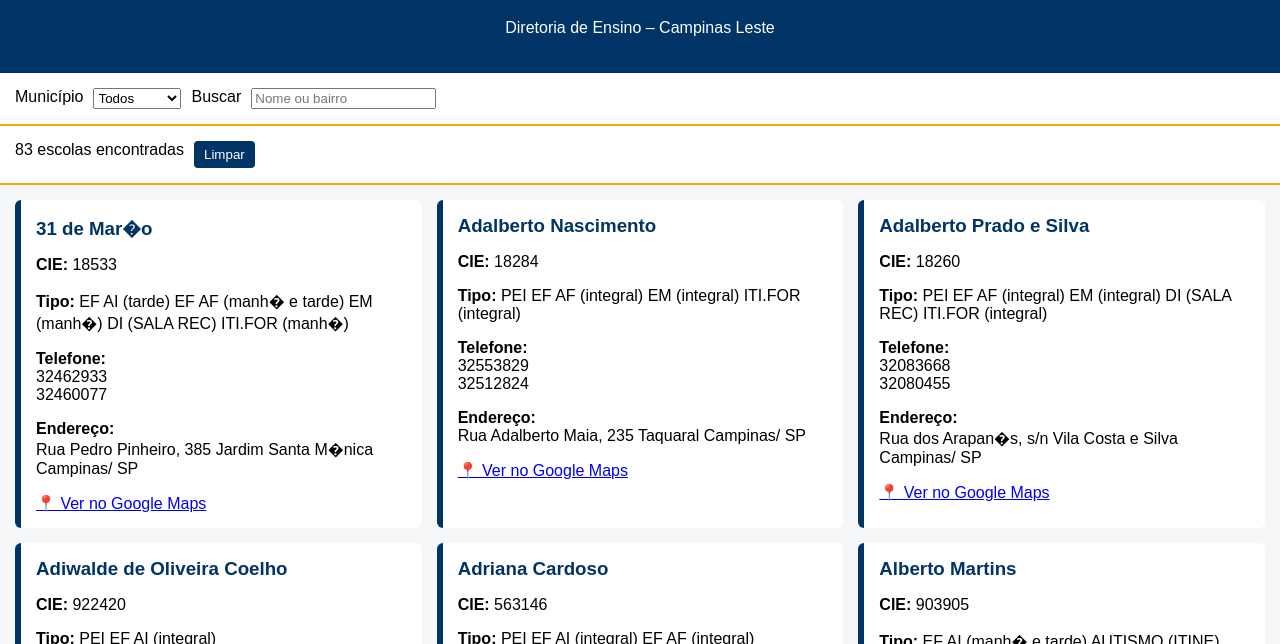
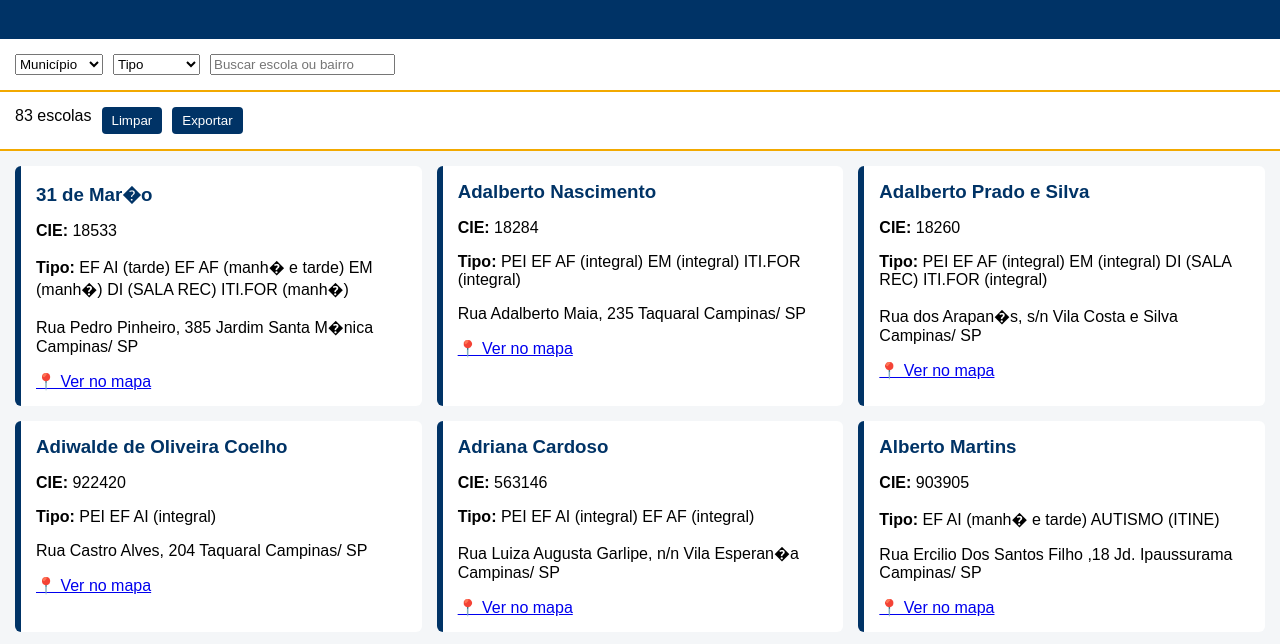
Before and after one commit to clt-seintec/Lista_ues_site, a plain HTML site: page index.html in a window 1280 px wide. Shown: the part 155-799 px from the top of the page. Drawn offline with nearby package versions, Linux system fonts and the light colour scheme.

Commit message:
evolucao_1

```diff
--- a/index.html
+++ b/index.html
@@ -2,43 +2,48 @@
 <html lang="pt-BR">
 <head>
   <meta charset="UTF-8">
-  <title>Painel de Escolas Estaduais – SEDUC-SP</title>
+  <title>Painel de Escolas Estaduais</title>
   <meta name="viewport" content="width=device-width, initial-scale=1.0">
 
   <link rel="stylesheet" href="style.css">
+
+  <!-- LEAFLET CSS -->
+  <link rel="stylesheet" href="https://unpkg.com/leaflet/dist/leaflet.css"/>
 </head>
 
 <body>
 
 <header>
-  <img src="https://www.educacao.sp.gov.br/wp-content/uploads/2023/03/logo-seduc.png" alt="SEDUC-SP">
+  <img src="https://www.educacao.sp.gov.br/wp-content/uploads/2023/03/logo-seduc.png">
   <h1>Painel de Escolas Estaduais</h1>
-  <p>Diretoria de Ensino – Campinas Leste</p>
 </header>
 
 <section class="filtros">
-  <label>Município</label>
   <select id="municipio">
-    <option value="">Todos</option>
+    <option value="">Município</option>
   </select>
 
-  <label>Buscar</label>
-  <input type="text" id="busca" placeholder="Nome ou bairro">
+  <select id="tipo">
+    <option value="">Tipo</option>
+    <option value="PEI">PEI</option>
+    <option value="REGULAR">REGULAR</option>
+  </select>
+
+  <input type="text" id="busca" placeholder="Buscar escola ou bairro">
 </section>
 
 <section class="acoes">
-  <span id="contador">0 escolas</span>
-  <div>
-    <button id="limpar">Limpar</button>
-  </div>
+  <span id="contador"></span>
+  <button id="limpar">Limpar</button>
+  <button id="exportar">Exportar</button>
 </section>
 
 <section id="resultado" class="cards"></section>
 
-<footer>
-  © SEDUC‑SP – Diretoria de Ensino Campinas Leste
-</footer>
+<h2>Mapa das Escolas</h2>
+<div id="mapa"></div>
 
+<script src="https://unpkg.com/leaflet/dist/leaflet.js"></script>
 <script src="script.js"></script>
 
 </body>
--- a/script.js
+++ b/script.js
@@ -1,25 +1,24 @@
 const resultado = document.getElementById("resultado");
 const filtroMunicipio = document.getElementById("municipio");
+const filtroTipo = document.getElementById("tipo");
 const buscaInput = document.getElementById("busca");
 const contador = document.getElementById("contador");
-const btnLimpar = document.getElementById("limpar");
 
 let escolas = [];
+let mapa, markers = [];
 
-/* ===============================
+/* =========================
    CARREGAR CSV
-================================ */
+========================= */
 fetch("escolas_estaduais 2026(MENU FILTRAR).csv")
-  .then(r => r.text())
+  .then(res => res.text())
   .then(texto => {
     escolas = parseCSV(texto);
     preencherMunicipios();
+    iniciarMapa();
     renderizar();
   });
 
-/* ===============================
-   PARSE SIMPLES (CSV LIMPO)
-================================ */
 function parseCSV(texto) {
   const linhas = texto.split("\n").filter(l => l.trim());
   const cabecalho = linhas[0].split(";");
@@ -27,29 +26,22 @@ function parseCSV(texto) {
   return linhas.slice(1).map(linha => {
     const valores = linha.split(";");
     let obj = {};
-
     cabecalho.forEach((col, i) => {
       obj[col.trim()] = (valores[i] || "").trim();
     });
-
     return obj;
   });
 }
 
-/* ===============================
+/* =========================
    MUNICÍPIOS
-================================ */
+========================= */
 function preencherMunicipios() {
   const set = new Set();
 
   escolas.forEach(e => {
-    if (e["END COMPLETO"]) {
-      if (e["END COMPLETO"].toUpperCase().includes("CAMPINAS"))
-        set.add("Campinas");
-
-      if (e["END COMPLETO"].toUpperCase().includes("JAGUARIUNA"))
-        set.add("Jaguariúna");
-    }
+    if (e["END COMPLETO"]?.includes("Campinas")) set.add("Campinas");
+    if (e["END COMPLETO"]?.includes("Jaguariuna")) set.add("Jaguariúna");
   });
 
   set.forEach(m => {
@@ -60,76 +52,115 @@ function preencherMunicipios() {
   });
 }
 
-/* ===============================
-   EVENTOS
-================================ */
-[filtroMunicipio, buscaInput].forEach(el =>
+/* =========================
+   MAPA
+========================= */
+function iniciarMapa() {
+  mapa = L.map("mapa").setView([-22.9, -47.06], 11);
+
+  L.tileLayer("https://{s}.tile.openstreetmap.org/{z}/{x}/{y}.png", {
+    attribution: "© OpenStreetMap"
+  }).addTo(mapa);
+}
+
+function atualizarMapa(lista) {
+  markers.forEach(m => mapa.removeLayer(m));
+  markers = [];
+
+  lista.forEach(e => {
+    if (!e["END COMPLETO"]) return;
+
+    // Simulação de geocoding simples (centralizado)
+    const marker = L.marker([-22.9 + Math.random()/10, -47.06 + Math.random()/10]);
+
+    marker.addTo(mapa)
+      .bindPopup(`<b>${e["Nome da Unidade Escolar"]}</b><br>${e["END COMPLETO"]}`);
+
+    markers.push(marker);
+  });
+}
+
+/* =========================
+   FILTROS
+========================= */
+[filtroMunicipio, filtroTipo, buscaInput].forEach(el =>
   el.addEventListener("input", renderizar)
 );
 
-btnLimpar.onclick = () => {
+document.getElementById("limpar").onclick = () => {
   filtroMunicipio.value = "";
+  filtroTipo.value = "";
   buscaInput.value = "";
   renderizar();
 };
 
-/* ===============================
-   RENDERIZAÇÃO
-================================ */
+/* =========================
+   RENDER
+========================= */
 function renderizar() {
   resultado.innerHTML = "";
 
   const filtradas = escolas.filter(e => {
-    if (
-      filtroMunicipio.value &&
-      !e["END COMPLETO"].toUpperCase().includes(filtroMunicipio.value.toUpperCase())
-    ) return false;
+
+    if (filtroMunicipio.value &&
+        !e["END COMPLETO"].includes(filtroMunicipio.value)) return false;
+
+    if (filtroTipo.value &&
+        !e["TIPO"].toUpperCase().includes(filtroTipo.value)) return false;
 
     if (buscaInput.value) {
       const b = buscaInput.value.toLowerCase();
-      if (
-        !e["Nome da Unidade Escolar"]?.toLowerCase().includes(b) &&
-        !e["Bairro"]?.toLowerCase().includes(b)
-      ) return false;
+      if (!e["Nome da Unidade Escolar"].toLowerCase().includes(b) &&
+          !e["Bairro"].toLowerCase().includes(b)) return false;
     }
 
     return true;
   });
 
-  contador.textContent = `${filtradas.length} escolas encontradas`;
+  contador.textContent = `${filtradas.length} escolas`;
 
   filtradas.forEach(e => {
 
-    const nome = e["Nome da Unidade Escolar"] || "Sem nome";
-    const cie = e["CIE"] || "-";
-    const tipo = e["TIPO"] || "-";
+    const nome = e["Nome da Unidade Escolar"];
+    const tipo = e["TIPO"];
+    const endereco = e["END COMPLETO"];
 
-    const telefone1 = e["telefone_1"] || "";
-    const telefone2 = e["telefone_2"] || "";
-
-    const endereco = e["END COMPLETO"] || "";
-
-    const linkMapa =
-      `https://www.google.com/maps/search/?api=1&query=${encodeURIComponent(endereco)}`;
+    let classe = "card";
+    if (tipo.includes("PEI")) classe += " pei";
+    if (tipo.includes("EJA")) classe += " eja";
 
     resultado.innerHTML += `
-      <div class="card">
+      <div class="${classe}">
         <h3>${nome}</h3>
+        <p><strong>CIE:</strong> ${e["CIE"]}</p>
+        <p><strong>Tipo:</strong> ${tipo}</p>
+        <p>${endereco}</p>
 
-        <p><strong>CIE:</strong> ${cie}</p>
-        <p><strong>Tipo:</strong> ${tipo}</p>
-
-        <p><strong>Telefone:</strong><br>
-          ${telefone1}<br>
-          ${telefone2}
-        </p>
-
-        <p><strong>Endereço:</strong><br>${endereco}</p>
-
-        <a href="${linkMapa}" target="_blank">
-          📍 Ver no Google Maps
+        <a href="https://www.google.com/maps/search/?api=1&query=${encodeURIComponent(endereco)}" target="_blank">
+          📍 Ver no mapa
         </a>
       </div>
     `;
   });
+
+  atualizarMapa(filtradas);
 }
+
+/* =========================
+   EXPORTAÇÃO CSV
+========================= */
+document.getElementById("exportar").onclick = () => {
+
+  let csv = "Nome;CIE;Tipo;Endereco\n";
+
+  escolas.forEach(e => {
+    csv += `"${e["Nome da Unidade Escolar"]}";"${e["CIE"]}";"${e["TIPO"]}";"${e["END COMPLETO"]}"\n`;
+  });
+
+  const blob = new Blob([csv], { type: "text/csv" });
+  const link = document.createElement("a");
+  link.href = URL.createObjectURL(blob);
+  link.download = "escolas_exportadas.csv";
+  link.click();
+};
+``
```
